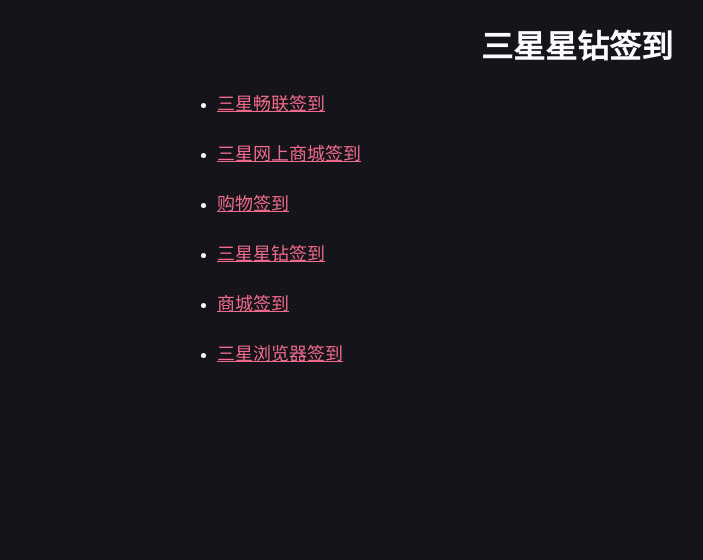
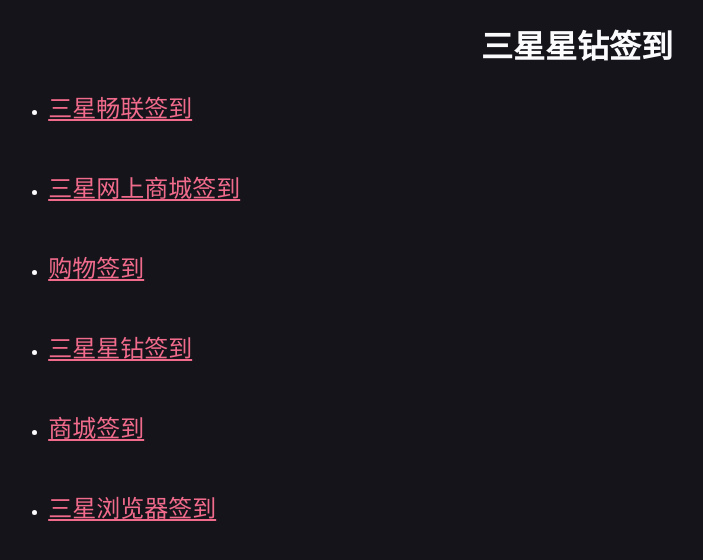
Before and after one commit to cheng-pj/samsung, a plain HTML site: page direct-links.html in a window 1280 px wide. Shown: the whole page, without its empty margins (63-766 px from the left). Drawn offline with Linux system fonts and the light colour scheme.

Commit message:
update(styles.css)

```diff
--- a/styles.css
+++ b/styles.css
@@ -5,7 +5,8 @@ body {
 #page-content {
   margin-left: auto;
   margin-right: auto;
-  width: 800px;
+  width: 100%;
+  height: auto;
 }
 
 h1 {
@@ -15,15 +16,16 @@ h1 {
 
 ul {
   color: rgb(251, 251, 254);
+  margin-left: 5%;
 }
 
 li {
-  height: 50px;
+  height: 80px;
 }
 
 a {
   color: #f16b8c;
-  font-size: large;
+  font-size: x-large;
 }
 
 a:hover {
```
